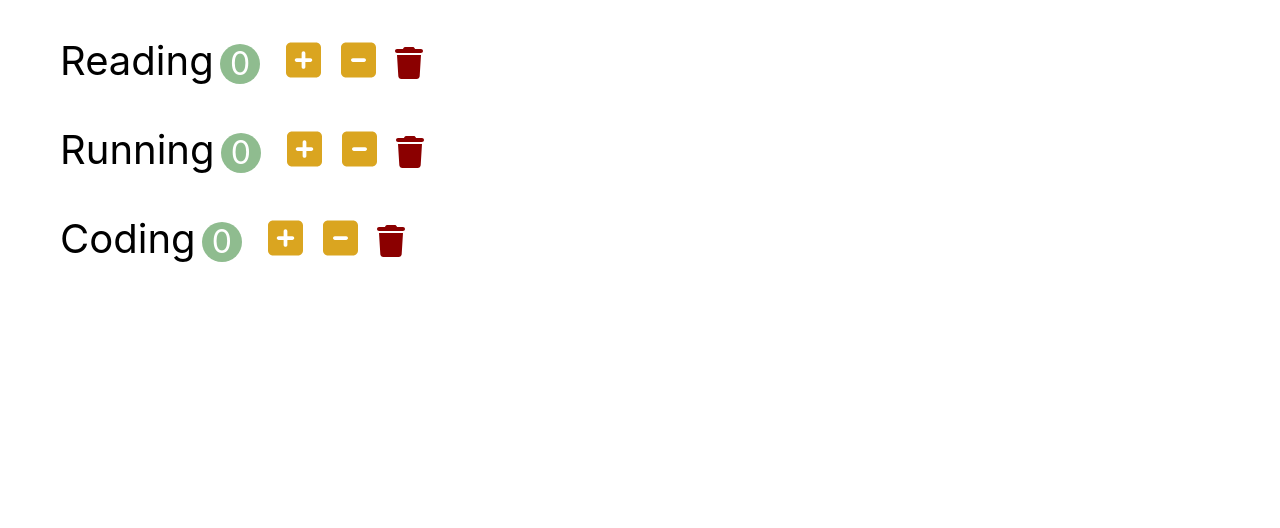
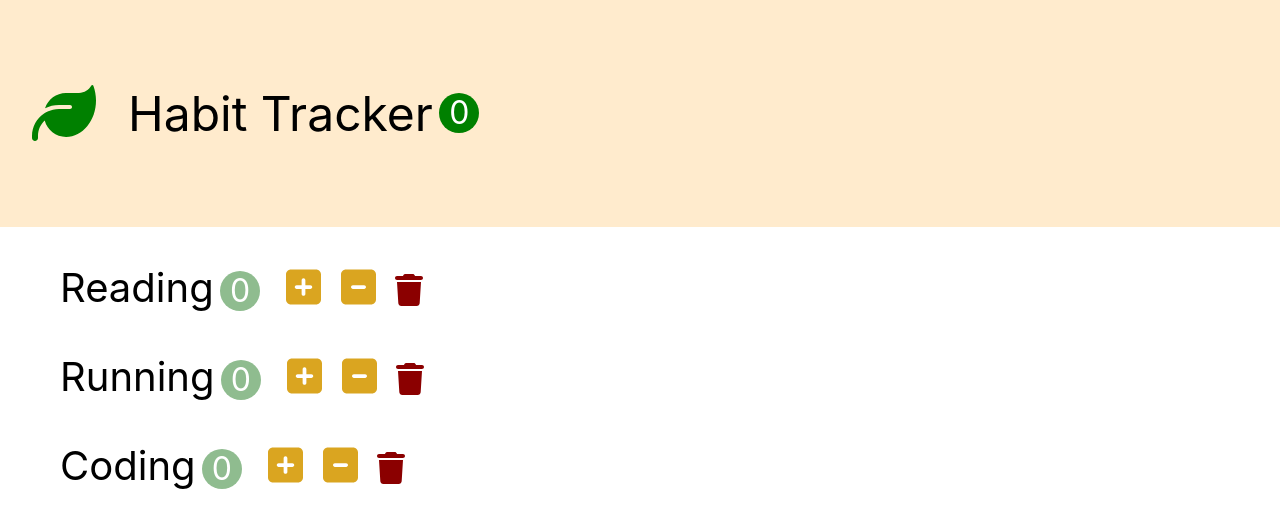
Before and after one commit to rara-record/habit-tracker, a React (Create React App) app: page / in a window 1280 px wide. Shown: the top 528 px of the page. Built offline with nearby package versions, Linux system fonts and the light colour scheme.

Commit message:
navbar 컴포넌트 추가

```diff
--- a/src/app.css
+++ b/src/app.css
@@ -2,10 +2,10 @@
   box-sizing: border-box;
 }
 
-button {
-  outline: none;
-  border: 0;
-  cursor: pointer;
+header {
+  display: flex;
+  justify-content: start;
+  align-items: center;
 }
 
 .navbar {
@@ -17,6 +17,10 @@
 .navbar-logo {
   color: green;
   margin-right: 0.5em;
+}
+
+.navbar-title {
+  font-weight: normal;
 }
 
 .navbar-count {
@@ -99,3 +103,9 @@
   background-color: green;
   color: white;
 }
+
+button {
+  outline: none;
+  border: 0;
+  cursor: pointer;
+}
--- a/src/app.jsx
+++ b/src/app.jsx
@@ -1,5 +1,6 @@
 import './app.css';
 import React, { Component } from 'react'
+import Navbar from './components/navbar';
 import Habits from './components/habits';
 
 class App extends Component {
@@ -34,12 +35,15 @@
 
   render() {
     return (
-      <Habits
-        habits={this.state.habits}
-        onIncrement={this.handleIncrement}
-        onDecrement={this.handleDecrement}
-        onDelete={this.handleDelete}
+      <>
+        <Navbar totalCount={this.state.habits.filter(item => item.count > 0).length} />
+        <Habits
+          habits={this.state.habits}
+          onIncrement={this.handleIncrement}
+          onDecrement={this.handleDecrement}
+          onDelete={this.handleDelete}
         />
+      </>
     )
   }
 }
--- /dev/null
+++ b/src/components/navbar.jsx
@@ -0,0 +1,17 @@
+import React, { Component } from 'react'
+
+class Navbar extends Component {
+  render() {
+    return (
+      <header className='navbar'>
+        <h1 className='navbar-logo'>
+          <i className='fas fa-leaf'></i>
+        </h1>
+        <h2 className='navbar-title'>Habit Tracker</h2>
+        <span className="navbar-count">{this.props.totalCount}</span>
+      </header>
+    )
+  }
+}
+
+export default Navbar
```
